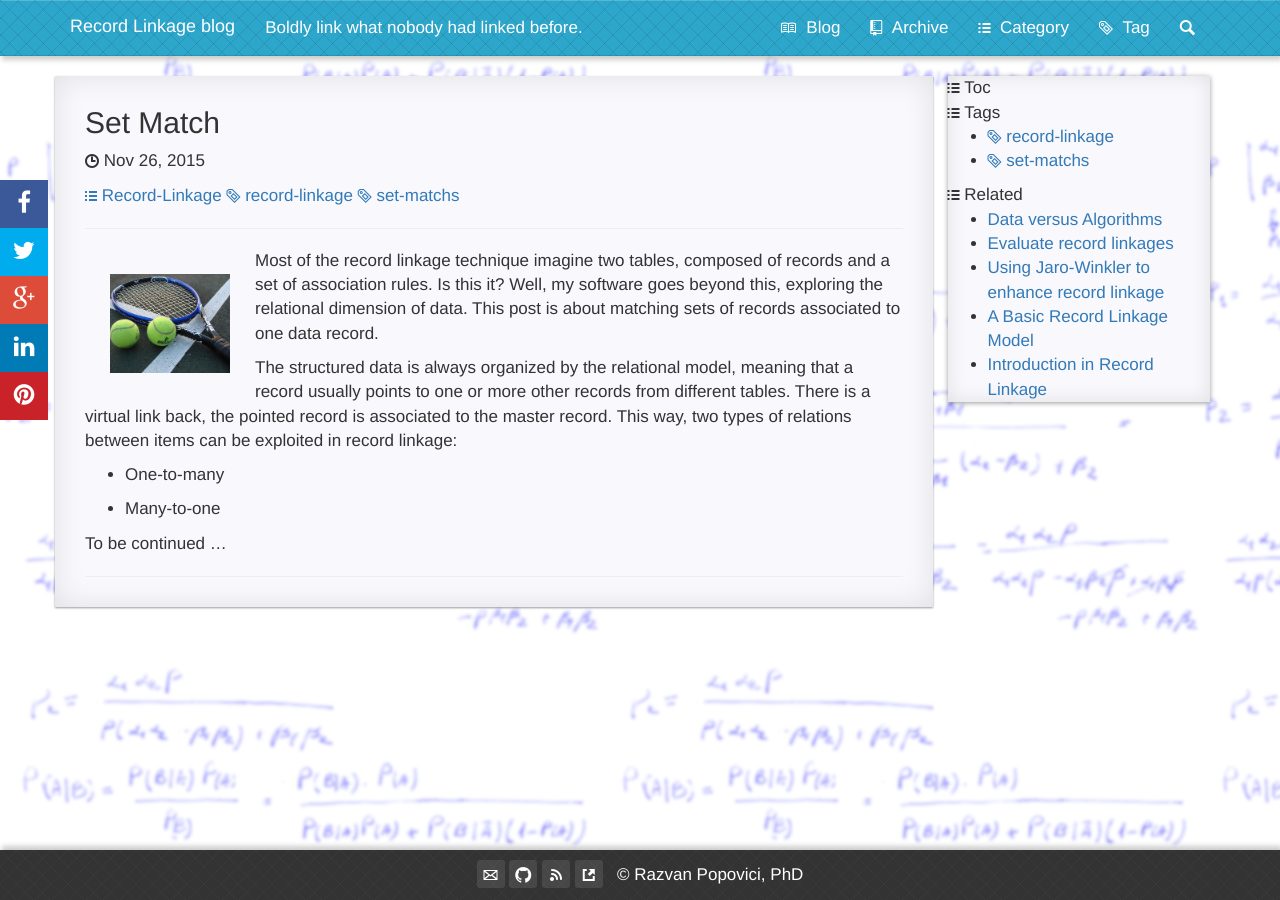
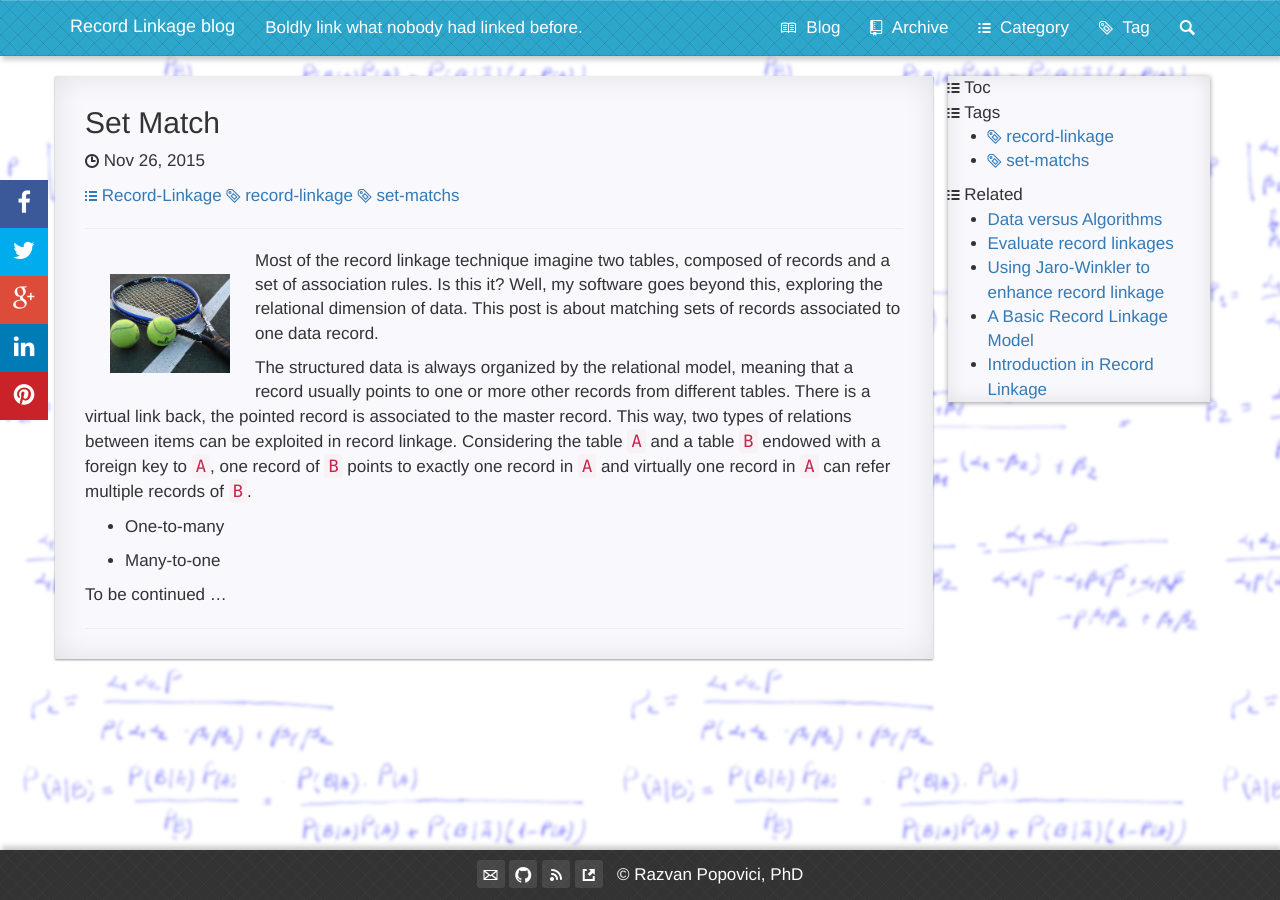
Before and after one commit to RazvanML/reco-link, a Jekyll site: the page built from _posts/2015-11-26-Set-Match.md, in a window 1280 px wide. Built offline with Jekyll 4.4.1, drawn with Linux system fonts in a browser that asks for light colours; nearby versions of some CDN libraries; Markdown is read by kramdown in place of the engine named in the settings; comment, search, counter and statistics services are not loaded.

Commit message:
More text

````diff
--- a/_posts/2015-11-26-Set-Match.md
+++ b/_posts/2015-11-26-Set-Match.md
@@ -15,7 +15,9 @@ records associated to one data record.
 
 The structured data is always organized by the relational model, meaning that a record usually points to one or more other
 records from different tables. There is a virtual link back, the pointed record is associated to the master record.
-This way, two types of relations between items can be exploited in record linkage:
+This way, two types of relations between items can be exploited in record linkage. Considering the table ```A```
+ and a table ```B``` endowed with a foreign key to ```A```, one record of ```B``` points to exactly one record in
+ ```A``` and virtually one record in ```A``` can refer multiple records of ```B```.
 
 * One-to-many
 
````
